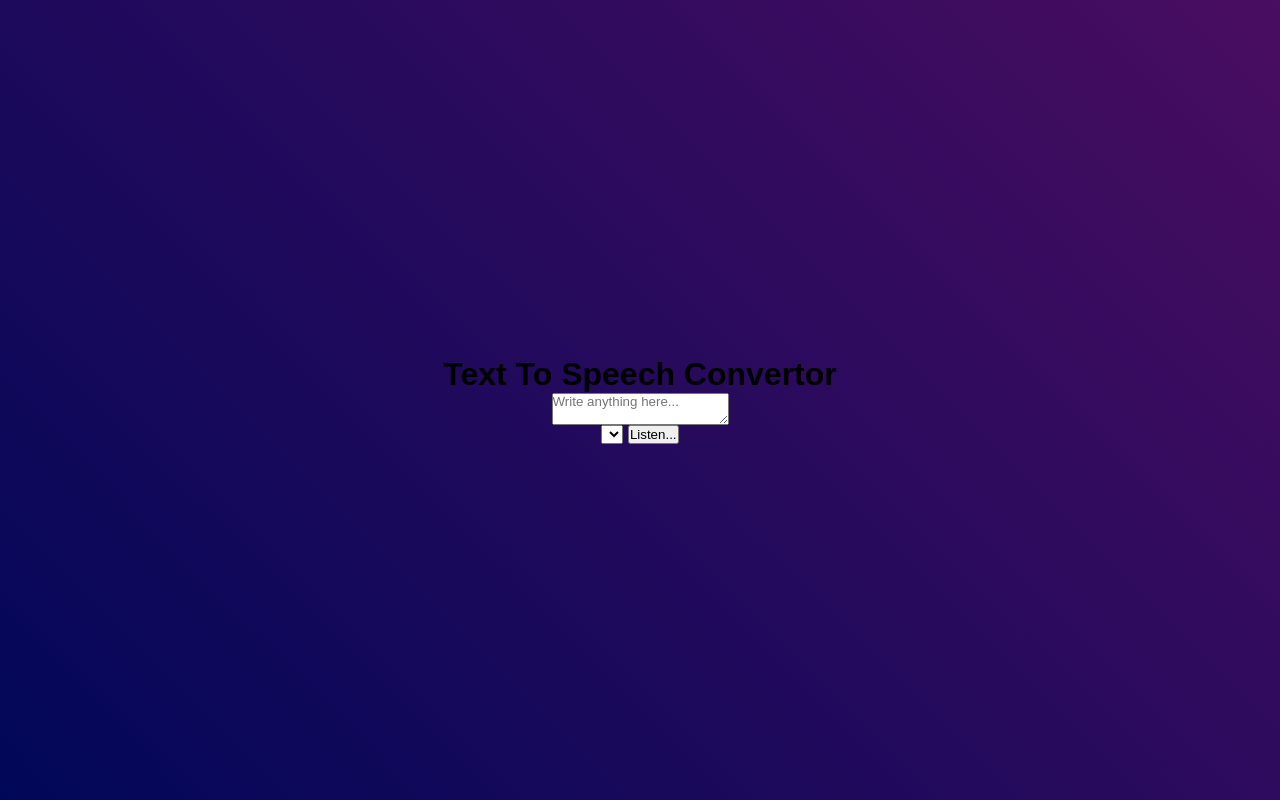
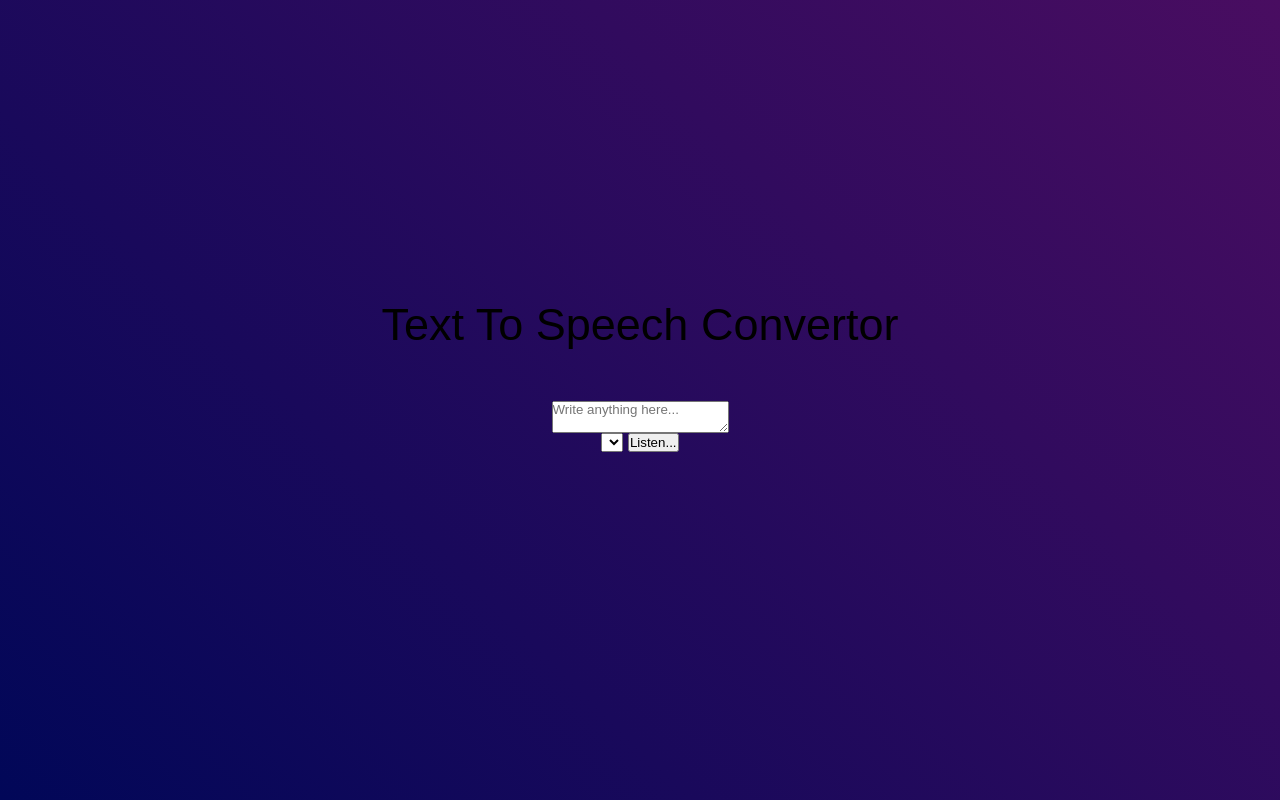
Before and after one commit to salinpaul94/text-to-speech, a plain HTML site: page version_01/index.html in a window 1280 px wide. Drawn offline with Linux system fonts and the light colour scheme.

Commit message:
.hero h1 styling

```diff
--- a/version_01/style.css
+++ b/version_01/style.css
@@ -14,3 +14,10 @@
   justify-content: center;
   flex-direction: column;
 }
+
+.hero h1 {
+  font-size: 45px;
+  font-weight: 500;
+  margin-top: -50px;
+  margin-bottom: 50px;
+}
```
